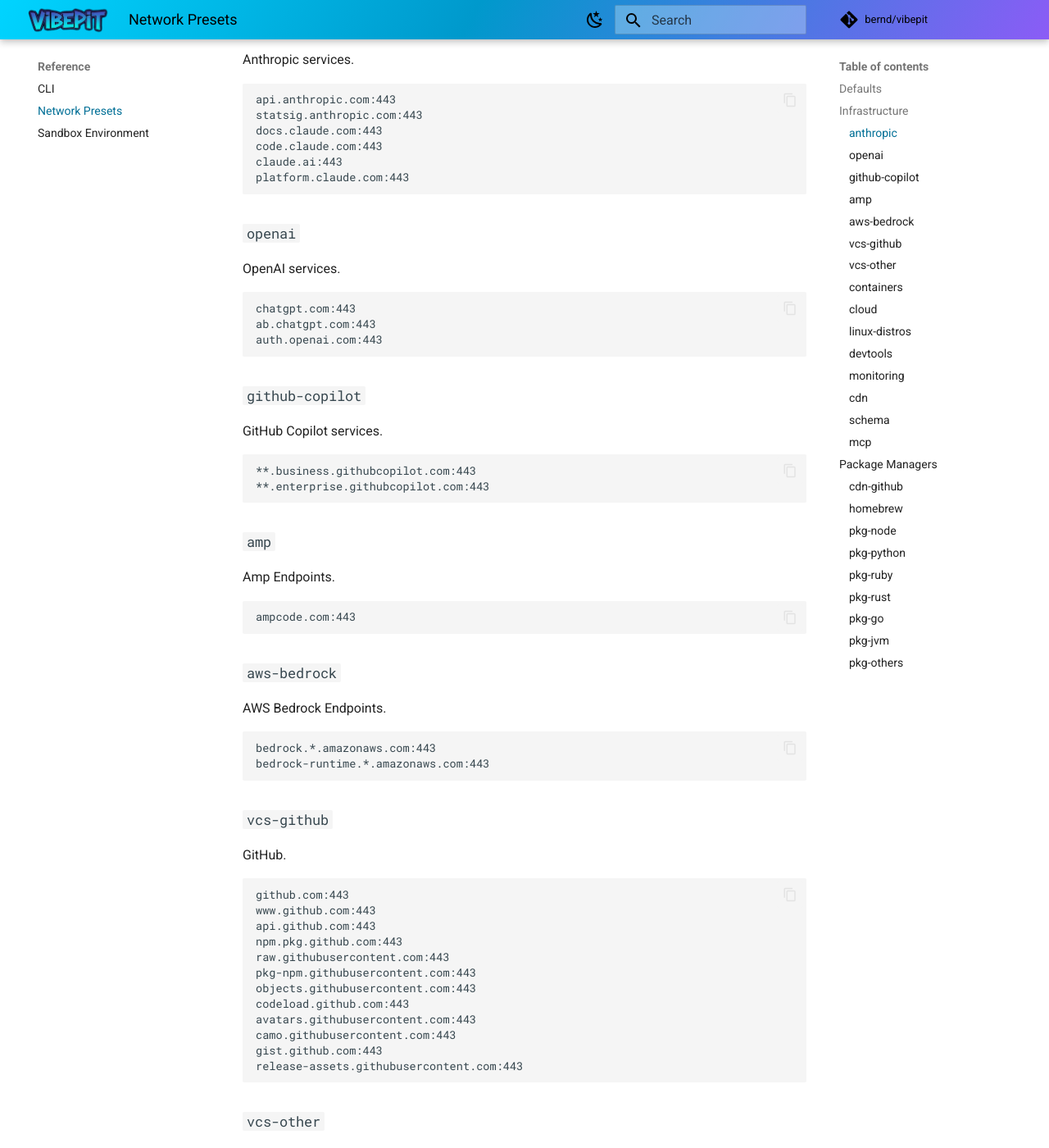
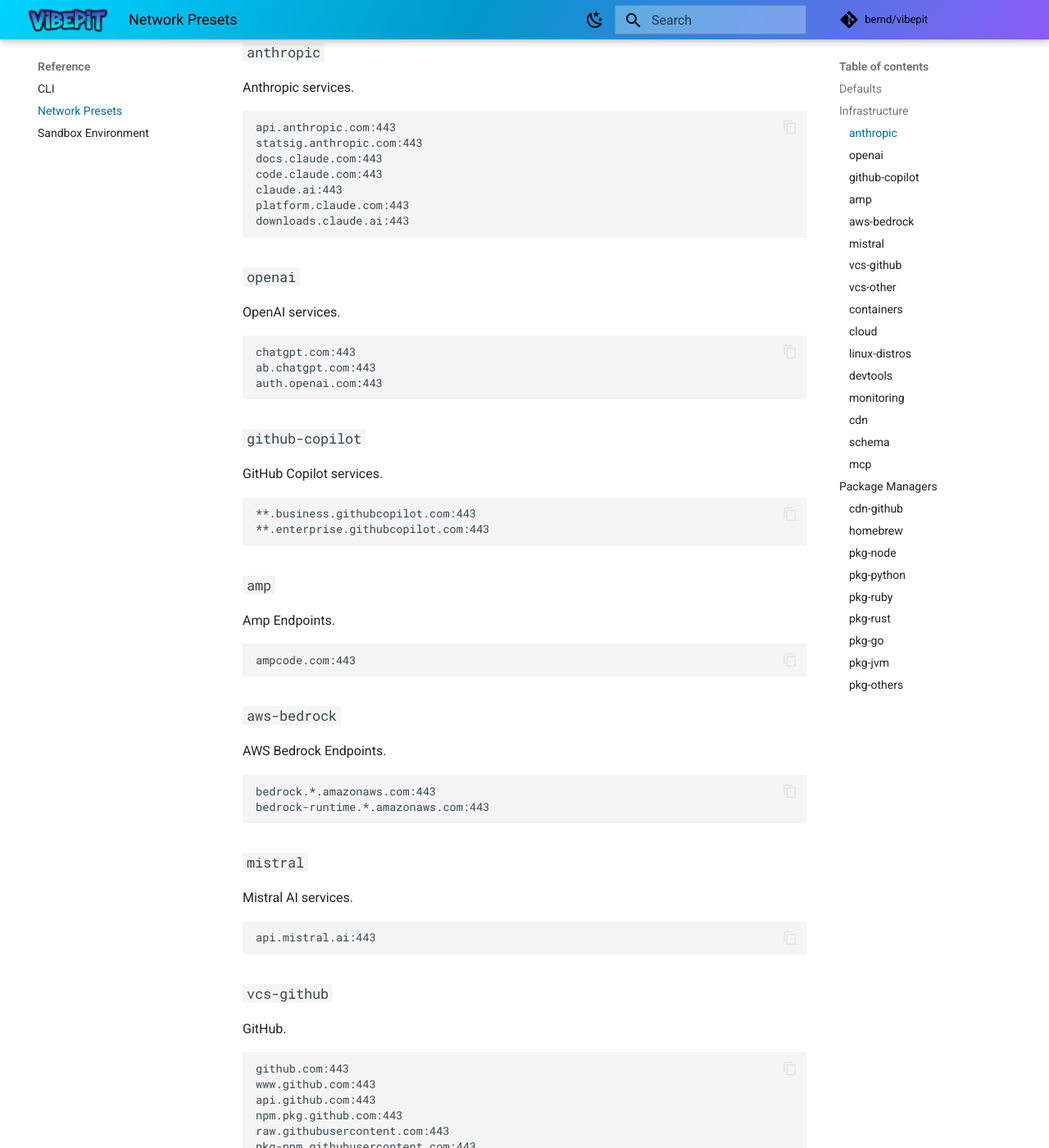
Before and after one commit to bernd/vibepit, an MkDocs documentation site: the page built from docs/content/reference/presets.md, in a window 1280 px wide and 1400 px high, scrolled down 937 px. Shown: the whole window at 82% size. Built offline with MkDocs 1.6.1 and Material for MkDocs 9.7.7, drawn with Linux system fonts in a browser that asks for light colours; comment, search, counter and statistics services are not loaded.

Commit message:
Sync presets.md

````diff
--- a/docs/content/reference/presets.md
+++ b/docs/content/reference/presets.md
@@ -26,6 +26,7 @@
 - [`anthropic`](#anthropic)
 - [`cdn-github`](#cdn-github)
 - [`homebrew`](#homebrew)
+- [`mistral`](#mistral)
 - [`openai`](#openai)
 - [`vcs-github`](#vcs-github)
 
@@ -48,6 +49,7 @@
 code.claude.com:443
 claude.ai:443
 platform.claude.com:443
+downloads.claude.ai:443
 ```
 
 ### `openai`
@@ -84,6 +86,14 @@
 ```
 bedrock.*.amazonaws.com:443
 bedrock-runtime.*.amazonaws.com:443
+```
+
+### `mistral`
+
+Mistral AI services.
+
+```
+api.mistral.ai:443
 ```
 
 ### `vcs-github`
````
